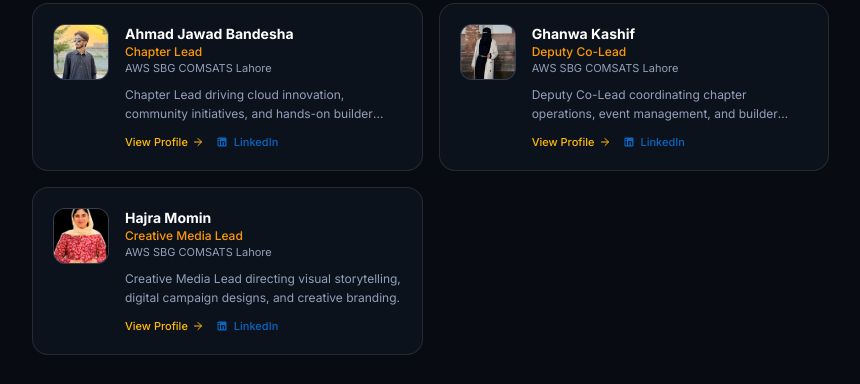
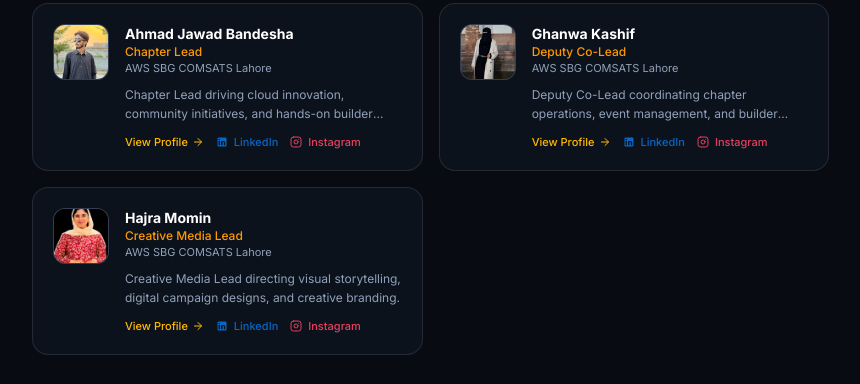
Before and after one commit to ahmadjawad533/aws-sbg-comsats-lahore, a React (Vite) app: page /events/build-with-kiro-2026 in a window 1280 px wide. Shown: the part 2540-2924 px from the top of the page, without its empty margins (0-860 px from the left). Built offline with nearby package versions, Linux system fonts and the light colour scheme.

Commit message:
fix(events): update speaker socials to personal LinkedIn and Instagram, removing old chapter fallback

```diff
--- a/src/data/events.ts
+++ b/src/data/events.ts
@@ -13,7 +13,7 @@
   bio: string;
   avatarUrl?: string;
   linkedinUrl?: string;
-  githubUrl?: string;
+  instagramUrl?: string;
 }
 
 export interface AgendaItem {
@@ -74,8 +74,8 @@
   affiliation: 'AWS SBG COMSATS Lahore',
   bio: 'Chapter Lead driving cloud innovation, community initiatives, and hands-on builder programs at COMSATS Lahore.',
   avatarUrl: '/team/ahmad-jawad-bandesha.jpeg',
-  linkedinUrl: 'https://www.linkedin.com/in/ahmadjawad533/',
-  githubUrl: 'https://github.com/ahmadjawad533',
+  linkedinUrl: 'https://www.linkedin.com/in/ahmadjawad533',
+  instagramUrl: 'https://www.instagram.com/ahmadjawad.533',
 };
 
 const ghanwaKashifSpeaker: EventSpeaker = {
@@ -84,7 +84,8 @@
   affiliation: 'AWS SBG COMSATS Lahore',
   bio: 'Deputy Co-Lead coordinating chapter operations, event management, and builder community workflows.',
   avatarUrl: '/team/ghanwa-kashif.jpeg',
-  linkedinUrl: 'https://www.linkedin.com/company/aws-cloud-club-cui-lahore',
+  linkedinUrl: 'https://www.linkedin.com/in/ghanwa-k-135991287?utm_source=share_via&utm_content=profile&utm_medium=member_android',
+  instagramUrl: 'https://www.instagram.com/ghan3a?stkn=MXNtam4waG44dGl1cA==',
 };
 
 const hajraMominSpeaker: EventSpeaker = {
@@ -93,7 +94,8 @@
   affiliation: 'AWS SBG COMSATS Lahore',
   bio: 'Creative Media Lead directing visual storytelling, digital campaign designs, and creative branding.',
   avatarUrl: '/team/hajra-momin.jpeg',
-  linkedinUrl: 'https://www.linkedin.com/company/aws-cloud-club-cui-lahore',
+  linkedinUrl: 'https://www.linkedin.com/in/hajra-momin-1779a8246?utm_source=share_via&utm_content=profile&utm_medium=member_android',
+  instagramUrl: 'https://www.instagram.com/photogram.hm?stkn=ZWNmZGQxdzQyMmc=',
 };
 
 /**
--- a/src/pages/EventDetailPage.tsx
+++ b/src/pages/EventDetailPage.tsx
@@ -7,7 +7,7 @@
 import { Button } from '@/components/common/Button';
 import { Lightbox } from '@/components/common/Lightbox';
 import { EventCard } from '@/components/cards/EventCard';
-import { LinkedinIcon, GithubIcon } from '@/components/common/BrandIcons';
+import { LinkedinIcon, GithubIcon, InstagramIcon } from '@/components/common/BrandIcons';
 import {
   Calendar,
   Clock,
@@ -318,15 +318,26 @@
                               <ArrowRight className="w-3 h-3" />
                             </Link>
                           )}
-                          {speaker.linkedinUrl && (
+                          {(matchedMember?.linkedinUrl || speaker.linkedinUrl) && (
                             <a
-                              href={speaker.linkedinUrl}
+                              href={matchedMember?.linkedinUrl || speaker.linkedinUrl}
                               target="_blank"
                               rel="noopener noreferrer"
                               className="inline-flex items-center gap-1.5 text-[11px] text-[#0A66C2] hover:underline font-medium"
                             >
                               <LinkedinIcon size={12} />
                               <span>LinkedIn</span>
+                            </a>
+                          )}
+                          {(matchedMember?.instagramUrl || speaker.instagramUrl) && (
+                            <a
+                              href={matchedMember?.instagramUrl || speaker.instagramUrl}
+                              target="_blank"
+                              rel="noopener noreferrer"
+                              className="inline-flex items-center gap-1.5 text-[11px] text-[#E4405F] hover:underline font-medium"
+                            >
+                              <InstagramIcon size={12} />
+                              <span>Instagram</span>
                             </a>
                           )}
                         </div>
```
